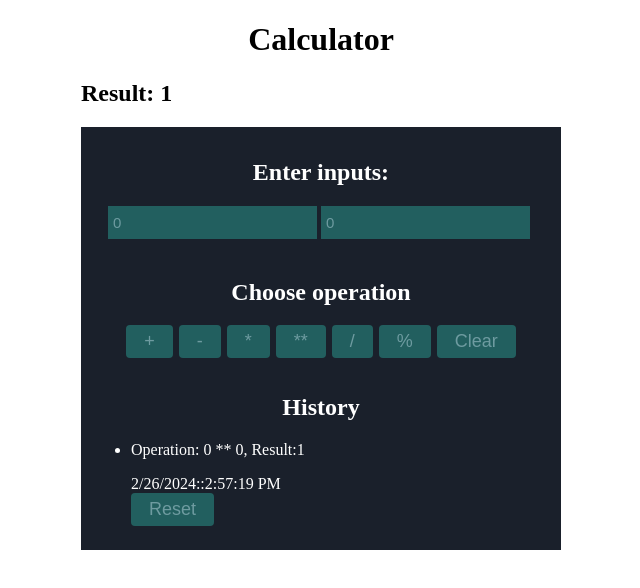
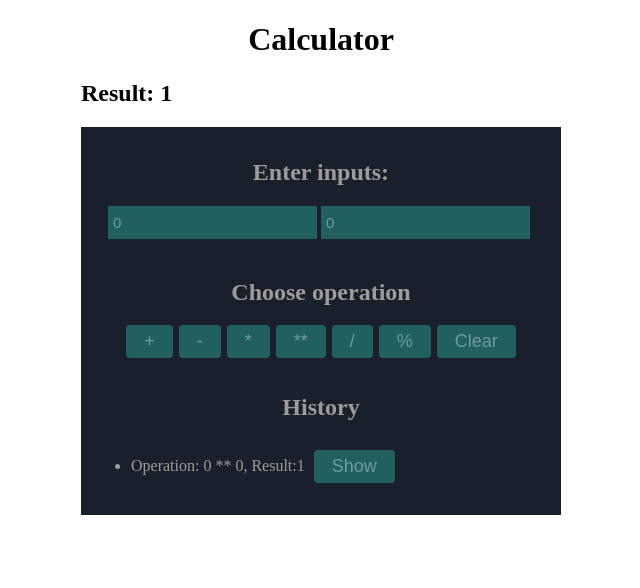
Before and after one commit to Nazim6269/React_Practice, a React (Vite) app: page / in a window 1280 px wide. Both pictures are taken after a click on the button "**". Shown: the top 588 px of the page, without its empty margins (319-959 px from the left). Built offline with nearby package versions, Linux system fonts and the light colour scheme.

Commit message:
added show and hide functionality in history section

```diff
--- a/src/Components/history/History.jsx
+++ b/src/Components/history/History.jsx
@@ -1,15 +1,33 @@
 import PropTypes from "prop-types";
-import React from "react";
+import React, { useState } from "react";
+import appStyle from "../../app3.module.css";
+import CustomButton from "../ui/CustomButton";
 
 const History = ({ item, style, handleHistory }) => {
+  const [show, setShow] = useState(false);
+
+  const handleToggle = () => {
+    setShow(!show);
+  };
+
   return (
     <div>
-      <ul key={item.id}>
+      <ul>
         <li>
+          <div style={{ display: "flex", alignItems: "center", gap: "9px" }}>
             <p>
-            Operation: {item.inputs.a} {item.operator} {item.inputs.b}, Result:
+              Operation: {item.inputs.a} {item.operator} {item.inputs.b},
+              Result:
               {item.res}
             </p>
+            <CustomButton
+              text={show ? "Hide" : "Show"}
+              onClick={handleToggle}
+              style={appStyle}
+            />
+          </div>
+          {show && (
+            <div>
               <span>
                 {item.createdAt.toLocaleDateString()}
                 {"::"}
@@ -20,6 +38,8 @@ const History = ({ item, style, handleHistory }) => {
               <button className={style.btn} onClick={() => handleHistory(item)}>
                 Reset
               </button>
+            </div>
+          )}
         </li>
       </ul>
     </div>
--- a/src/Components/history/historySection.module.css
+++ b/src/Components/history/historySection.module.css
@@ -10,5 +10,5 @@
 p,
 ul,
 li {
-  color: #fff;
+  color: #9c9c9c;
 }
--- a/src/Components/inputSection/input.module.css
+++ b/src/Components/inputSection/input.module.css
@@ -5,5 +5,5 @@
 }
 
 .inputSection h2 {
-  color: #fff;
+  color: #9c9c9c;
 }
--- a/src/Components/operationSection/operationSection.module.css
+++ b/src/Components/operationSection/operationSection.module.css
@@ -4,6 +4,6 @@
 }
 
 .operationSection h2 {
-  color: #fff;
+  color: #9c9c9c;
   text-align: center;
 }
```
Lines whose indentation alone changed are shown as unchanged.
